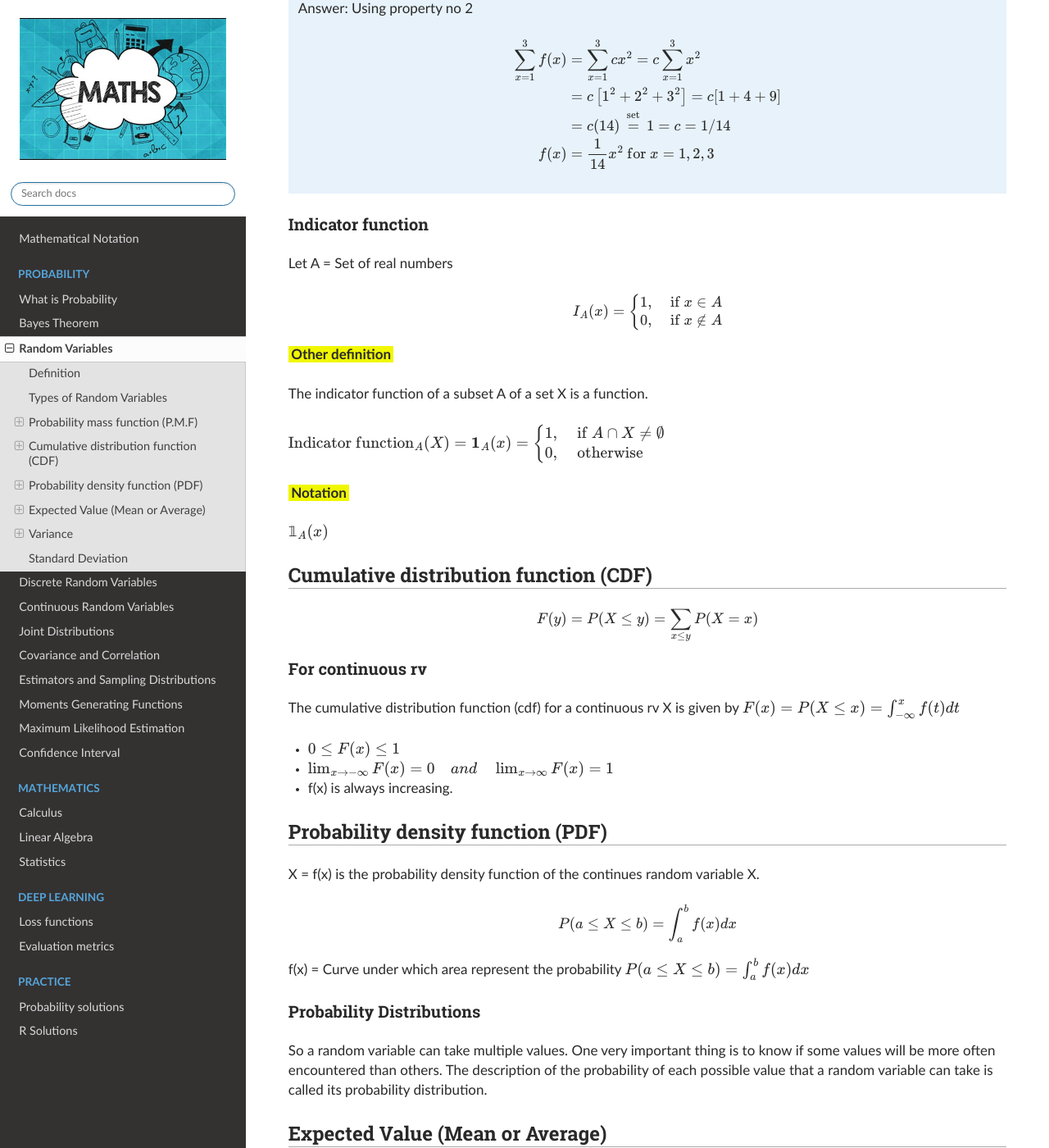
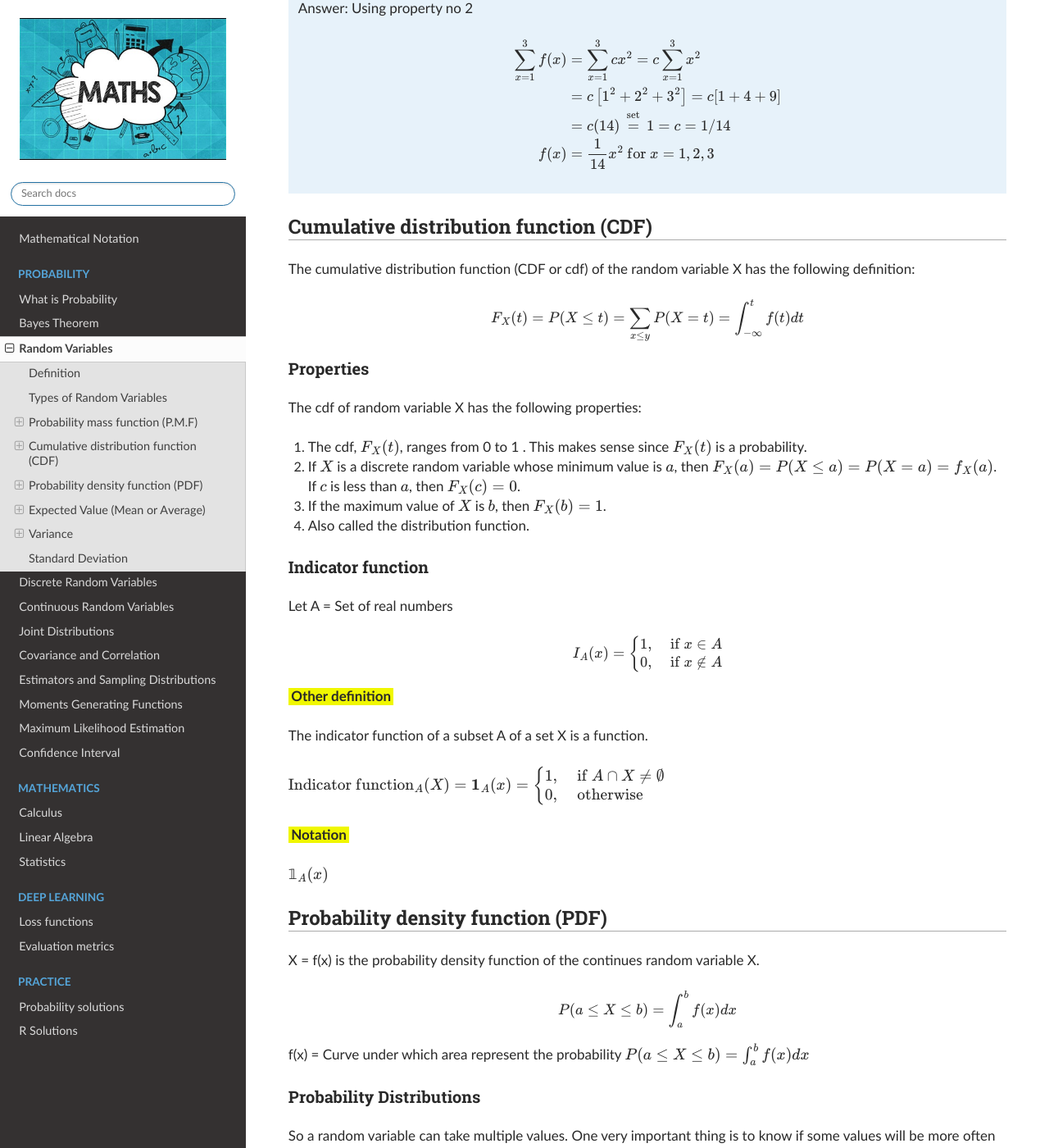
Before and after one commit to akkefa/ml-notes, a Sphinx documentation site: the page built from docs/probability/random_variable.md, in a window 1280 px wide and 1400 px high, scrolled down 1661 px. Shown: the whole window at 82% size. Built offline with Sphinx 7.4.7 and the Read the Docs theme 2.0.0, drawn with Linux system fonts in a browser that asks for light colours.

Commit message:
new changes

````diff
--- a/docs/probability/random_variable.md
+++ b/docs/probability/random_variable.md
@@ -78,6 +78,22 @@ f(x) &=\frac{1}{14} x^{2} \text { for } x=1,2,3
 $$
 ```
 
+## Cumulative distribution function (CDF)
+The cumulative distribution function (CDF or cdf) of the random variable X has the following definition:
+
+$$
+F_X(t) = P(X \leq t) = \sum_{x \leq y} P(X=t) = \int_{-\infty}^{t} f(t)dt
+$$
+
+### Properties
+The cdf of random variable X has the following properties:
+
+1. The cdf, $F_{X}(t)$, ranges from 0 to 1 . This makes sense since $F_{X}(t)$ is a probability.
+2. If $X$ is a discrete random variable whose minimum value is $a$, then $F_{X}(a)=P(X \leq a)=P(X=a)=f_{X}(a)$.
+   If $c$ is less than $a$, then $F_{X}(c)=0$.
+3. If the maximum value of $X$ is $b$, then $F_{X}(b)=1$.
+4. Also called the distribution function.
+
 ### Indicator function
 
 Let A = Set of real numbers
@@ -95,20 +111,6 @@ $\text{Indicator function}_{A}(X) = \mathbf{1}_A(x) =\begin{cases} 1, & \text {
 **Notation**
 
 $\mathbb{1} _{A}(x)$
-
-## Cumulative distribution function (CDF)
-
-$$
-F(y)=P(X \leq y)=\sum_{x \leq y} P(X=x)
-$$
-
-### For continuous rv
-
-The cumulative distribution function (cdf) for a continuous rv X is given by $F(x)=P(X \leq x)=\int_{-\infty}^{x} f(t) d t$
-
-- $0 \leq F(x) \leq 1$
-- $\lim _{x \rightarrow-\infty} F(x)=0 \quad and \quad \lim _{x \rightarrow \infty} F(x)=1$
-- f(x) is always increasing.
 
 ## Probability density function (PDF)
 
````
Also changed, not shown: other parts of docs/probability/random_variable.md (+3 -3 lines).
